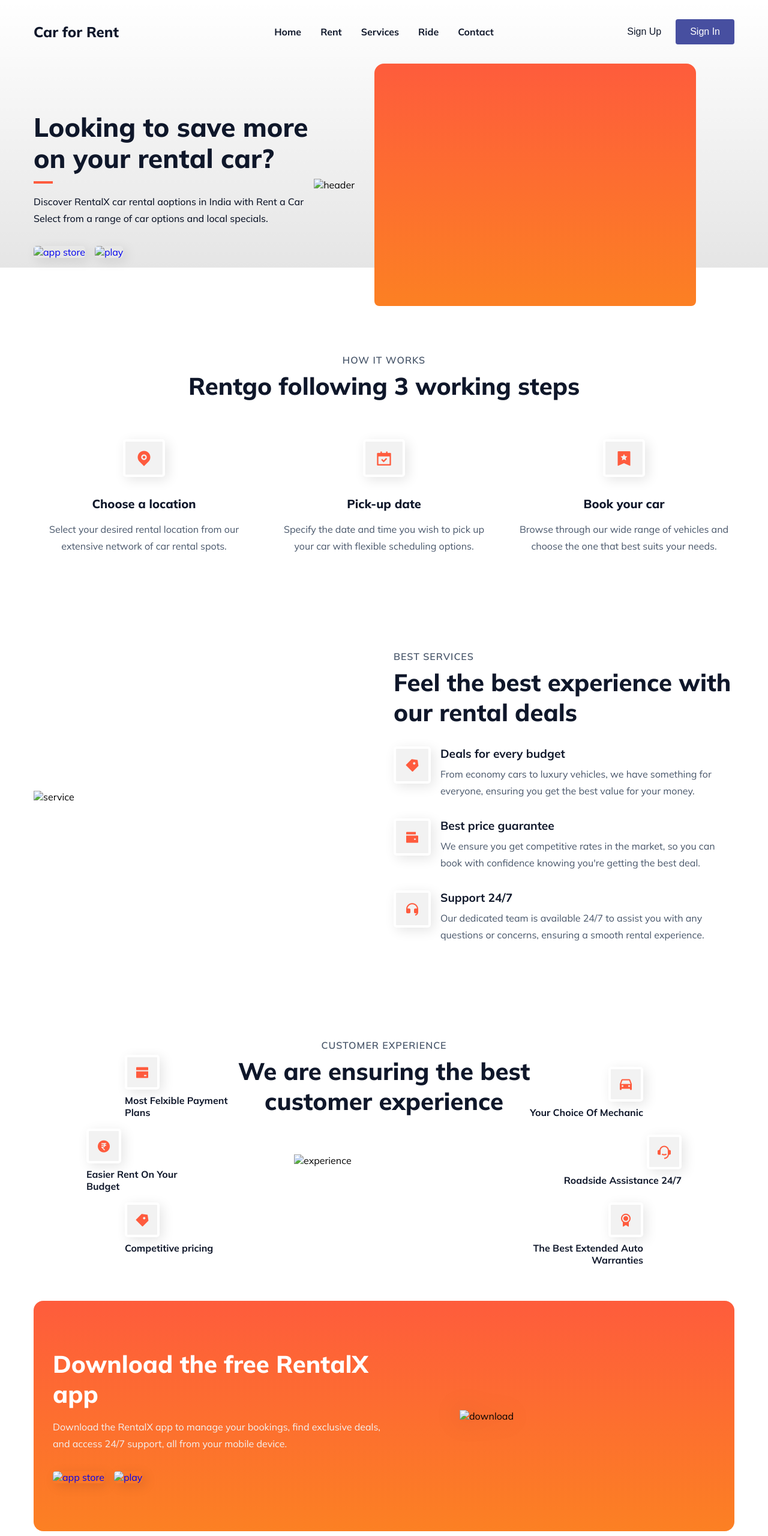
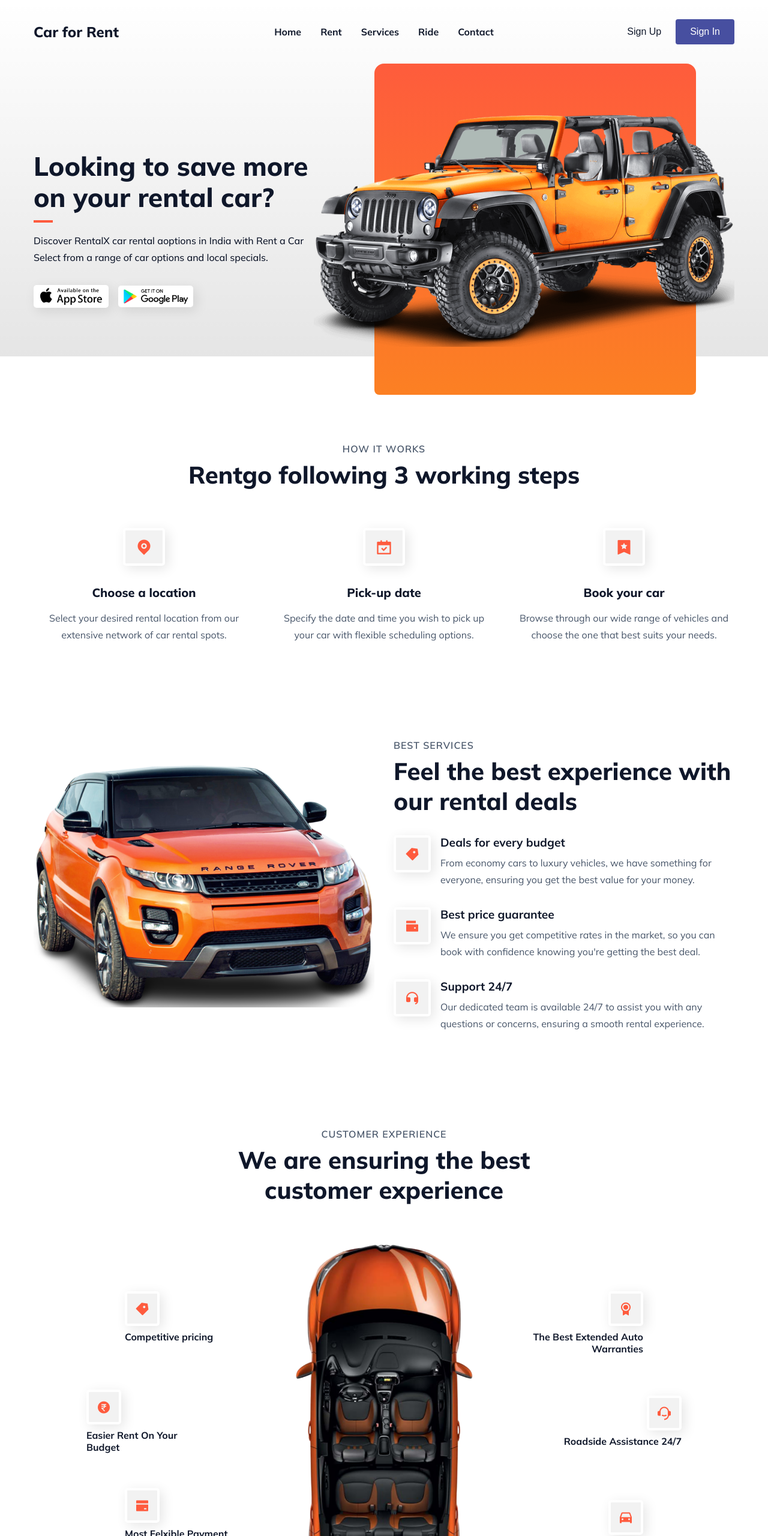
Before and after one commit to shivam1-creator/project2, a plain HTML site: page index.html in a window 1280 px wide. Shown: the top 2560 px of the page at 60% size. Drawn offline with nearby package versions, Linux system fonts and the light colour scheme.

Commit message:
Update index.html

```diff
--- a/index.html
+++ b/index.html
@@ -41,7 +41,7 @@
       </nav>
       <div class="section__container header__container" id="home">
         <div class="header__image">
-          <img src="assets/header.png" alt="header" />
+          <img src="header.png" alt="header" />
         </div>
         <div class="header__content">
           <h1>Looking to save more on your rental car?</h1>
@@ -51,10 +51,10 @@
           </p>
           <div class="header__links">
             <a href="#">
-              <img src="assets/store.jpg" alt="app store" />
+              <img src="store.jpg" alt="app store" />
             </a>
             <a href="#">
-              <img src="assets/play.png" alt="play" />
+              <img src="play.png" alt="play" />
             </a>
           </div>
         </div>
@@ -94,7 +94,7 @@
 
     <section class="section__container service__container" id="service">
       <div class="service__image">
-        <img src="assets/service.png" alt="service" />
+        <img src="service.png" alt="service" />
       </div>
       <div class="service__content">
         <p class="section__subheader">BEST SERVICES</p>
@@ -166,7 +166,7 @@
           <span><i class="ri-car-fill"></i></span>
           <h4>Your Choice Of Mechanic</h4>
         </div>
-        <img src="assets/experience.png" alt="experience" />
+        <img src="experience.png" alt="experience" />
       </div>
     </section>
 
@@ -180,15 +180,15 @@
           </p>
           <div class="download__links">
             <a href="#">
-              <img src="assets/store.jpg" alt="app store" />
+              <img src="store.jpg" alt="app store" />
             </a>
             <a href="#">
-              <img src="assets/play.png" alt="play" />
+              <img src="play.png" alt="play" />
             </a>
           </div>
         </div>
         <div class="download__image">
-          <img src="assets/download.png" alt="download" />
+          <img src="download.png" alt="download" />
         </div>
       </div>
     </section>
@@ -239,7 +239,7 @@
         </div>
       </div>
       <div class="section__container footer__bar">
-        <h4>RentalX</h4>
+        <h4>Rental</h4>
         <p>No Copyright All rights reserved.</p>
         <ul class="footer__socials">
           <li>
```
